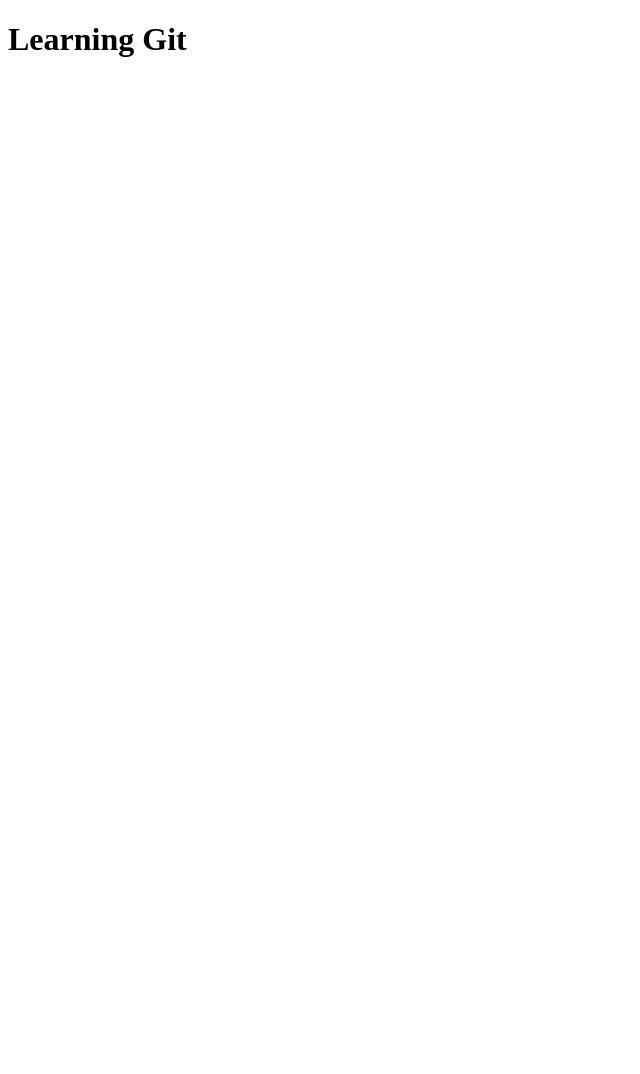
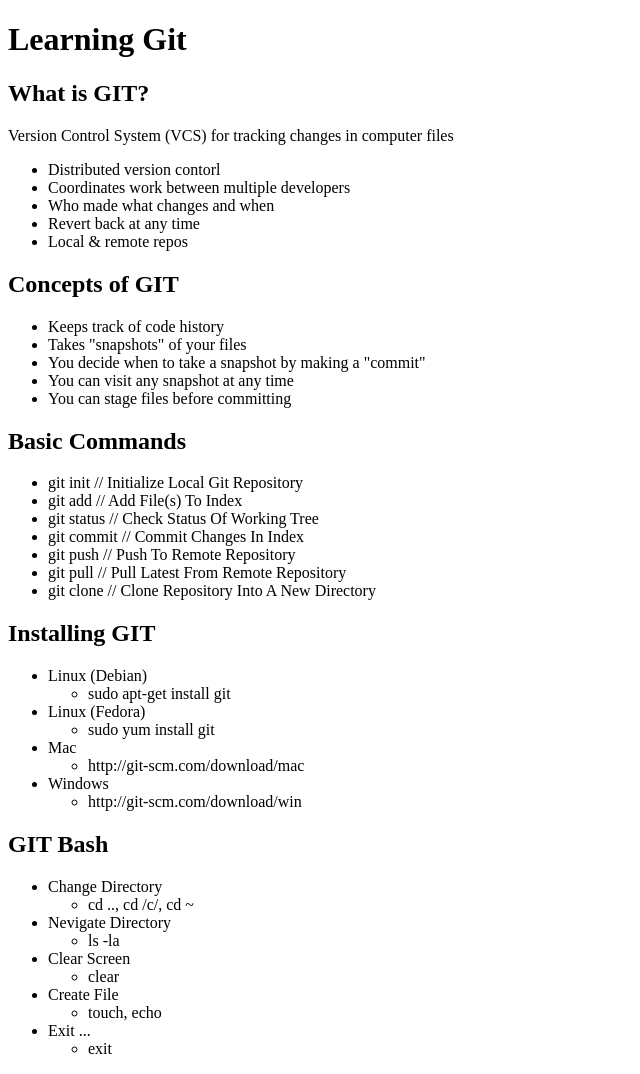
Before and after one commit to YeTun/Learning-Git, a plain HTML site: page index.html in a window 1280 px wide. Shown: the whole page, without its empty margins (0-640 px from the left). Before the commit the page ends 800 px from the top, so only its background shows below. Drawn offline with Linux system fonts and the light colour scheme.

Commit message:
Editing html files

```diff
--- a/index.html
+++ b/index.html
@@ -6,5 +6,58 @@
 </head>
 <body>
 	<h1>Learning Git</h1>
+	<h2>What is GIT?</h2>
+	<p>
+		Version Control System (VCS) for tracking changes in computer files
+	</p>
+	<ul>
+		<li>Distributed version contorl</li>
+		<li>Coordinates work between multiple developers</li>
+		<li>Who made what changes and when</li>
+		<li>Revert back at any time</li>
+		<li>Local & remote repos</li>
+	</ul>
+	<h2>Concepts of GIT</h2>
+	<ul>
+		<li>Keeps track of code history</li>
+		<li>Takes "snapshots" of your files</li>
+		<li>You decide when to take a snapshot by making a "commit"</li>
+		<li>You can visit any snapshot at any time</li>
+		<li>You can stage files before committing</li>
+	</ul>
+	<h2>Basic Commands</h2>
+	<ul>
+		<li>git init // Initialize Local Git Repository</li>
+		<li>git add <file> // Add File(s) To Index</li>
+		<li>git status // Check Status Of Working Tree</li>
+		<li>git commit // Commit Changes In Index</li>
+		<li>git push // Push To Remote Repository</li>
+		<li>git pull // Pull Latest From Remote Repository</li>
+		<li>git clone // Clone Repository Into A New Directory</li>
+	</ul>
+	<h2>Installing GIT</h2>
+	<ul>
+		<li>Linux (Debian)</li>
+		<ul><li>sudo apt-get install git</li></ul>
+		<li>Linux (Fedora)</li>
+		<ul><li>sudo yum install git</li></ul>
+		<li>Mac</li>
+		<ul><li>http://git-scm.com/download/mac</li></ul>
+		<li>Windows</li>
+		<ul><li>http://git-scm.com/download/win</li></ul>
+	</ul>
+	<h2>GIT Bash</h2>
+	<ul>
+		<li>Change Directory</li>
+		<ul><li>cd .., cd /c/, cd ~</li></ul>
+		<li>Nevigate Directory</li>
+		<ul><li>ls -la</li></ul>
+		<li>Clear Screen</li>
+		<ul><li>clear</li></ul>
+		<li>Create File</li>
+		<ul><li>touch, echo</li></ul>
+		<li>Exit ...</li>
+		<ul><li>exit</li></ul>
+	</ul>
 </body>
 </html>
```
Also changed, not shown: about.html (+2 -1 lines), home.html (+10 -0 lines).
